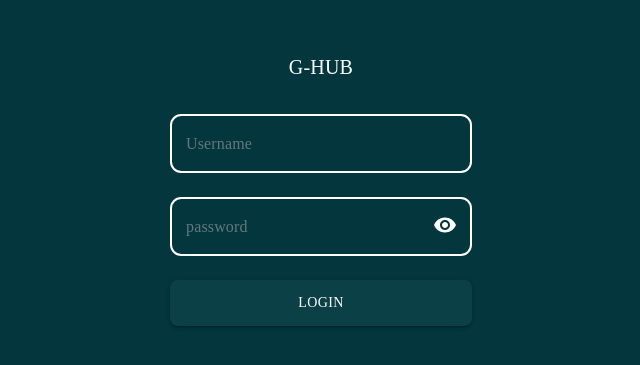
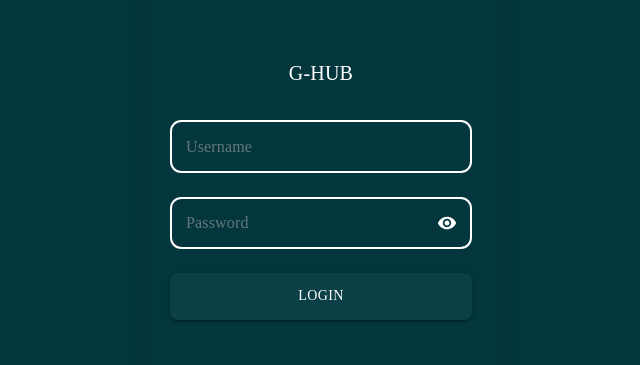
Before and after one commit to AdebayoIbrahim/hng-task-3, a React (Create React App) app: page / in a window 1280 px wide. Shown: the part 211-576 px from the top of the page, without its empty margins (319-959 px from the left). Built offline with nearby package versions, Linux system fonts and the light colour scheme.

Commit message:
handling firebase authentication

```diff
--- a/src/components/login.jsx
+++ b/src/components/login.jsx
@@ -2,10 +2,44 @@ import React, { useState } from "react";
 import { Box, Stack, Typography, TextField, Button } from "@mui/material";
 import Visibility from "@mui/icons-material/Visibility";
 import VisibilityOff from "@mui/icons-material/VisibilityOff";
-import { auth } from "../firebase";
+import { auth, signInWithEmailAndPassword } from "../firebase";
 
+const iconStyle = {
+  position: "absolute",
+  right: "15px",
+  top: "16px",
+  fill: "white",
+  cursor: "pointer",
+  fontSize: "20px",
+};
 const Login = () => {
   const [show, setShow] = useState(true);
+  //handling submittion
+  const [inpVal, setInpval] = useState({});
+
+  const handleChange = (e) => {
+    const name = e.target.name;
+    const val = e.target.value;
+
+    setInpval((values) => ({
+      ...values,
+      [name]: val,
+    }));
+  };
+
+  const handleSubmmit = async (e) => {
+    e.preventDefault();
+    if (!inpVal.username || !inpVal.password) {
+      alert("please fill out the form");
+      return;
+    }
+    try {
+      await signInWithEmailAndPassword(auth, inpVal.username, inpVal.password);
+      console.log("successfull");
+    } catch (err) {
+      console.log(err.message);
+    }
+  };
 
   return (
     <Stack
@@ -14,11 +48,16 @@ const Login = () => {
       sx={{ minHeight: "100vh" }}
     >
       <Box
-        p={3}
+        pt={8}
+        pb={8}
+        pl={3}
+        pr={3}
         sx={{
           background: "transparent",
           textAlign: "center",
+          boxShadow: "0 0 1em #0c3035",
           width: "clamp(300px,350px, 450px)",
+          borderRadius: "10px",
         }}
         component="form"
       >
@@ -32,6 +71,9 @@ const Login = () => {
             placeholder="Username"
             id="input"
             className="input"
+            value={inpVal.username || ""}
+            onChange={handleChange}
+            name="username"
             InputProps={{}}
             sx={{
               background: `transparent`,
@@ -42,10 +84,13 @@ const Login = () => {
             <TextField
               mt={2}
               variant="outlined"
-              placeholder="password"
+              placeholder="Password"
+              name="password"
               id="password"
               type={show ? "password" : "text"}
               className="input"
+              value={inpVal.password || ""}
+              onChange={handleChange}
               fullWidth
               sx={{
                 background: `transparent`,
@@ -53,32 +98,16 @@ const Login = () => {
               }}
             />
             {show ? (
-              <Visibility
-                sx={{
-                  position: "absolute",
-                  right: "15px",
-                  top: "16px",
-                  fill: "white",
-                  cursor: "pointer",
-                }}
-                onClick={() => setShow(!show)}
-              />
+              <Visibility style={iconStyle} onClick={() => setShow(!show)} />
             ) : (
-              <VisibilityOff
-                sx={{
-                  position: "absolute",
-                  right: "15px",
-                  top: "16px",
-                  fill: "white",
-                  cursor: "pointer",
-                }}
-                onClick={() => setShow(!show)}
-              />
+              <VisibilityOff style={iconStyle} onClick={() => setShow(!show)} />
             )}
           </Box>
         </Stack>
         <Box pt={3}>
           <Button
+            type="submit"
+            onClick={handleSubmmit}
             variant="contained"
             sx={{
               width: "100%",
--- a/src/firebase.js
+++ b/src/firebase.js
@@ -1,6 +1,7 @@
 // Import the functions you need from the SDKs you need
 import { initializeApp } from "firebase/app";
-import { getAuth } from "firebase/auth";
+import { getAuth, signInWithEmailAndPassword } from "firebase/auth";
+
 // TODO: Add SDKs for Firebase products that you want to use
 // https://firebase.google.com/docs/web/setup#available-libraries
 
@@ -18,4 +19,4 @@ const firebaseConfig = {
 
 const app = initializeApp(firebaseConfig);
 const auth = getAuth(app);
-export { auth };
+export { auth, signInWithEmailAndPassword };
--- a/src/index.css
+++ b/src/index.css
@@ -13,7 +13,7 @@ body {
   color: rgb(230, 211, 211) !important;
   border: 2px solid white;
   border-radius: 0.7rem;
-  padding-block: 1rem;
+  padding-block: 0.8rem;
   /* outline: 3px solid white; */
 }
 
```
